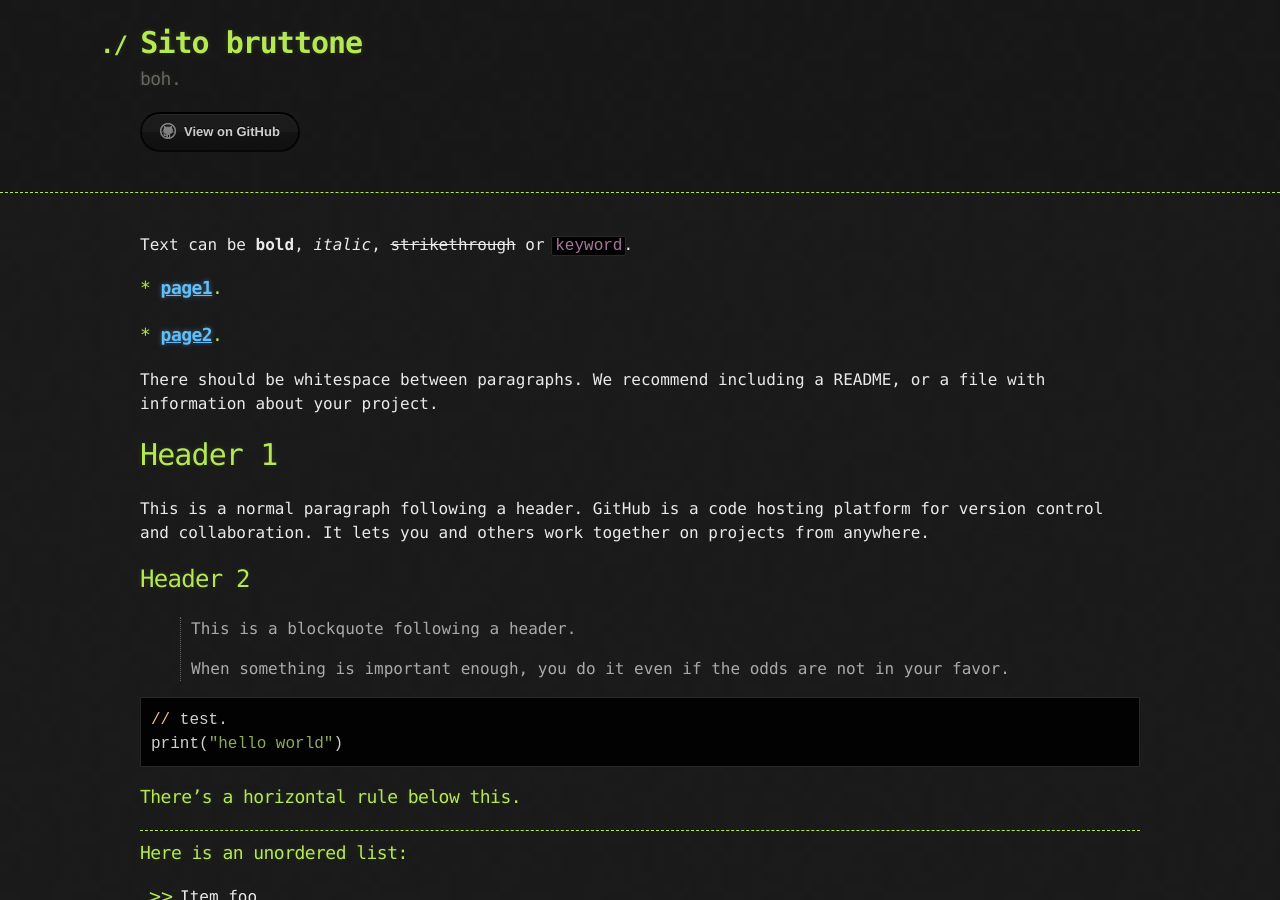
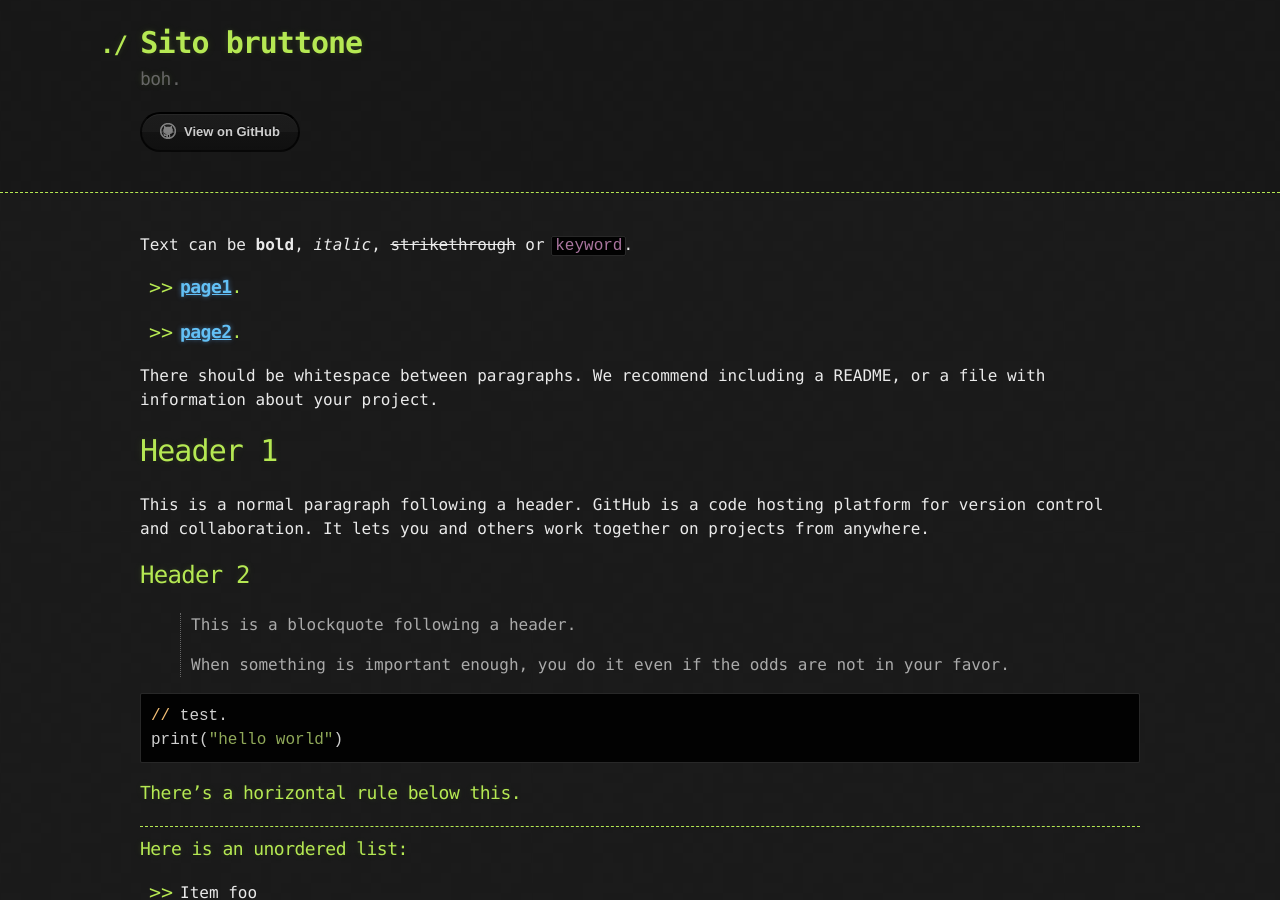
Before and after one commit to Soleeee6272/soleeee6272.github.io, a Jekyll site: the page built from index.md, in a window 1280 px wide and 900 px high. Built offline with Jekyll 4.4.1, drawn with Linux system fonts in a browser that asks for light colours.

```diff
--- a/index.md
+++ b/index.md
@@ -4,9 +4,9 @@ layout: default
 
 Text can be **bold**, _italic_, ~~strikethrough~~ or `keyword`.
 
-### *   [**page1**](./another-page.html).
+*   ###    [**page1**](./another-page.html).
 
-### *   [**page2**](./another-page1.html).
+*   ###    [**page2**](./another-page1.html).
 
 There should be whitespace between paragraphs. We recommend including a README, or a file with information about your project.
 
```
